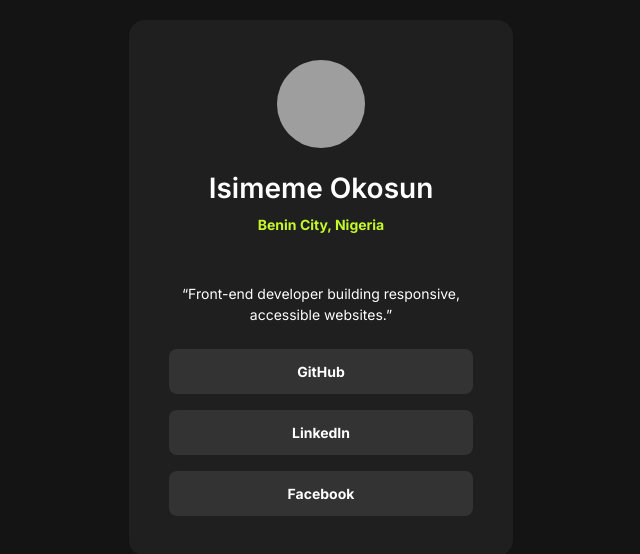
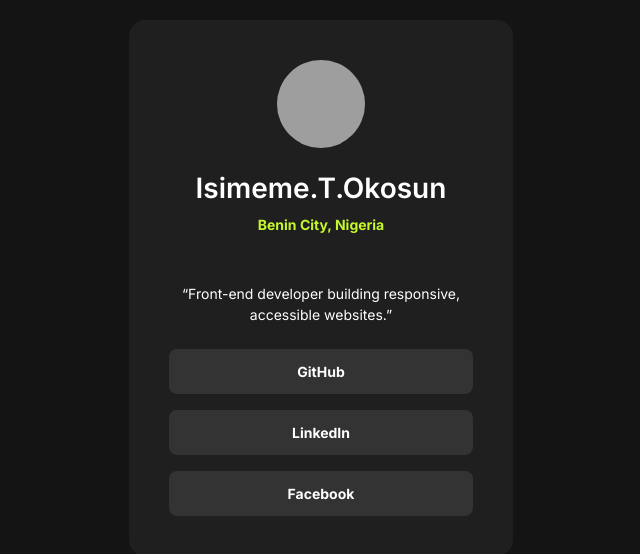
Before and after one commit to Okosunisi/social-link-profile, a plain HTML site: page index.html in a window 1280 px wide. Shown: the part 112-666 px from the top of the page, without its empty margins (319-959 px from the left). Drawn offline with nearby package versions, Linux system fonts and the light colour scheme; grey boxes are pictures that could not be loaded.

Commit message:
Update index.html

```diff
--- a/index.html
+++ b/index.html
@@ -22,7 +22,7 @@
       height="88"
     />
 
-    <h1 class="fs-3 fw-semibold mb-2">Isimeme Okosun</h1>
+    <h1 class="fs-3 fw-semibold mb-2">Isimeme.T.Okosun</h1>
     <p class="location fw-bold small mb-5">Benin City, Nigeria</p>
     <p class="small mb-4">“Front-end developer building responsive, accessible websites.”</p>
 
```
